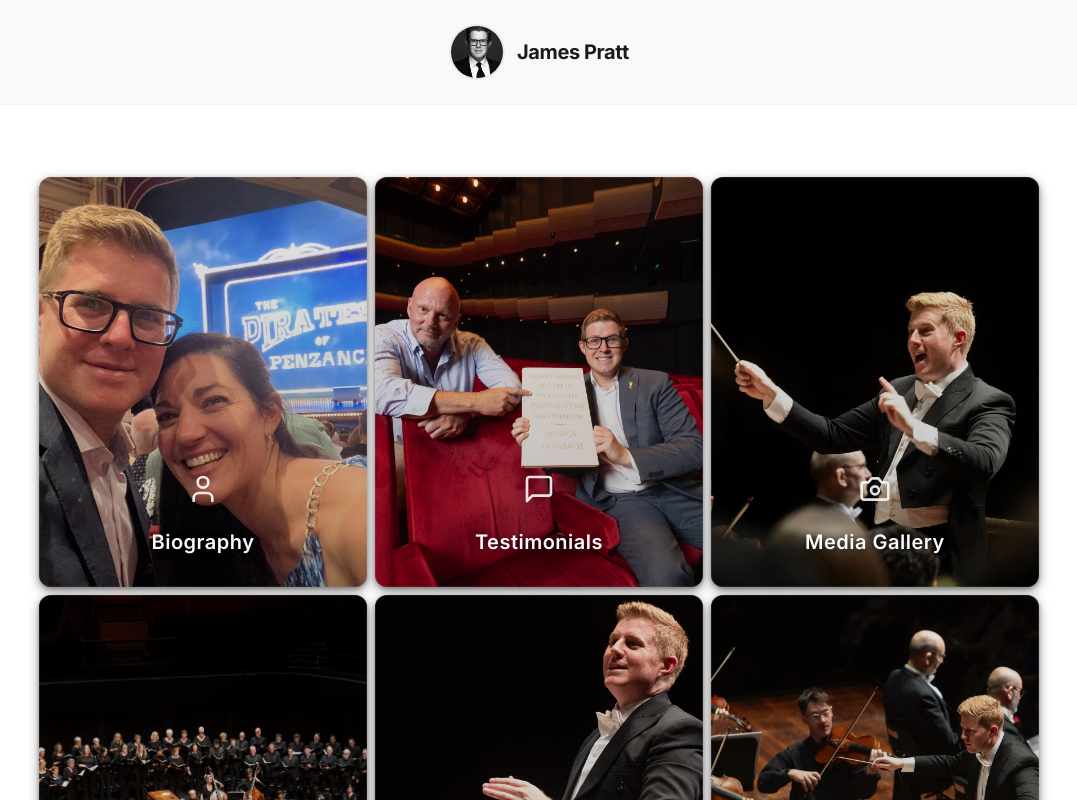
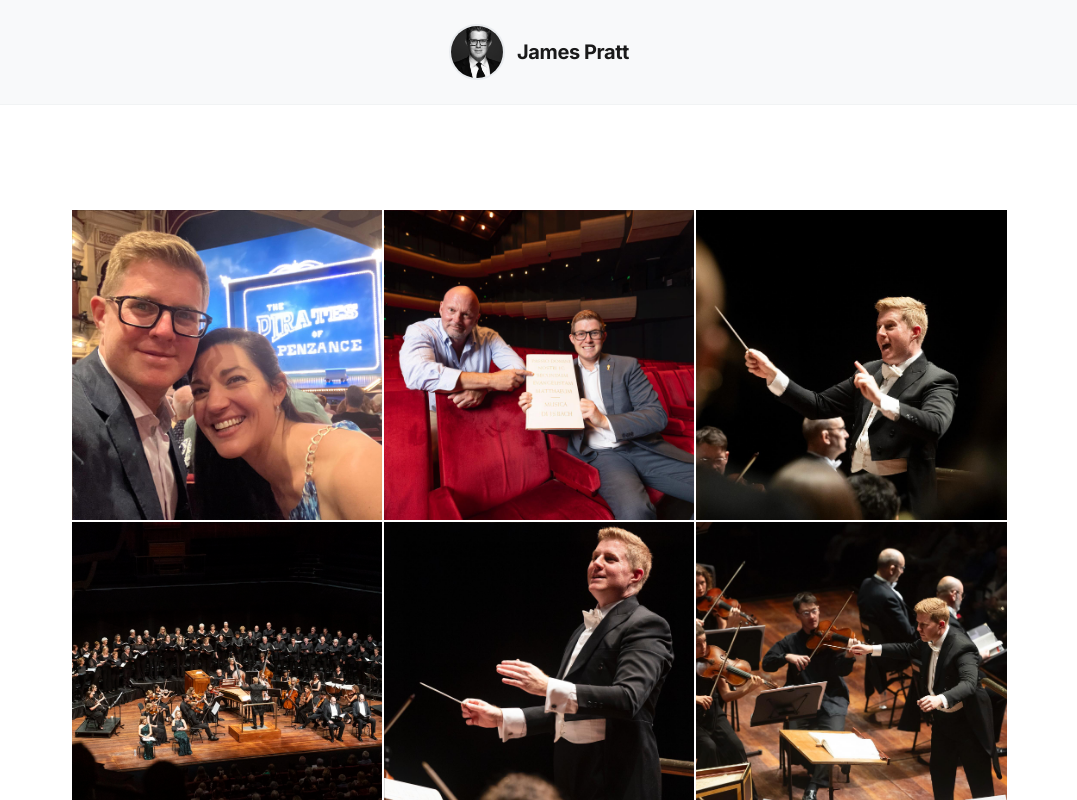
Before and after one commit to tomsembl/James-Pratt-Conductor, a React (Vite) app: page / in a window 1280 px wide. Shown: the top 800 px of the page, without its empty margins (101-1178 px from the left). Built offline with nearby package versions, Linux system fonts and the light colour scheme.

Commit message:
Use instagram home page as inspiration. remake the tiles style in that style

```diff
--- a/src/index.css
+++ b/src/index.css
@@ -728,9 +728,9 @@ img {
 
 .mosaic-grid {
   display: grid;
-  grid-template-columns: repeat(3, 1fr);
-  gap: 8px;
-  max-width: 1000px;
+  grid-template-columns: repeat(3, 1fr); /* Instagram-style 3 columns */
+  gap: 2px; /* tight gutters like Instagram */
+  max-width: 935px; /* typical Instagram grid width on desktop */
   width: 100%;
   margin-top: var(--spacing-xl);
   position: relative;
@@ -741,56 +741,29 @@ img {
 .mosaic-tile {
   position: relative;
   width: 100%;
-  aspect-ratio: 4/5;
-  border-radius: var(--border-radius);
+  aspect-ratio: 1 / 1; /* square like Instagram */
+  border-radius: 0; /* sharp corners */
   cursor: pointer;
-  display: flex;
-  align-items: flex-end;
-  justify-content: center;
+  display: block;
   overflow: hidden;
   background-size: cover;
   background-position: center;
   user-select: none;
-  box-shadow:
-    0 4px 12px rgba(0, 0, 0, 0.4),
-    0 2px 4px rgba(0, 0, 0, 0.3),
-    inset 0 0 0 1px rgba(255, 255, 255, 0.1);
-  transition: all 0.5s cubic-bezier(0.4, 0, 0.2, 1);
+  box-shadow: none; /* remove heavy shadows */
+  transition: transform 0.2s ease, filter 0.2s ease;
   z-index: 1;
-  backdrop-filter: blur(0px);
-}
-
-.mosaic-tile::before {
-  content: '';
-  position: absolute;
-  top: 0;
-  left: 0;
-  right: 0;
-  bottom: 0;
-  background: rgba(0, 0, 0, 0.1);
-  transition: all 0.3s ease;
-  z-index: 1;
-}
+}
+
+/* remove decorative inner overlay; use .tile-overlay instead */
+.mosaic-tile::before { content: none; }
 
 .mosaic-tile:hover {
-  transform: translateY(-8px) scale(1.02);
-  box-shadow:
-    0 20px 40px rgba(0, 0, 0, 0.6),
-    0 8px 16px rgba(0, 0, 0, 0.4),
-    0 0 0 1px rgba(212, 175, 55, 0.3),
-    inset 0 0 0 1px rgba(255, 255, 255, 0.2);
-  z-index: 10;
-  backdrop-filter: blur(2px);
-}
-
-.mosaic-tile:hover::before {
-  background: rgba(0, 0, 0, 0.05);
-}
-
-.mosaic-tile:active {
-  transform: translateY(-4px) scale(1.01);
-  transition: all 0.1s ease;
-}
+  transform: none; /* no lift on hover for clean Instagram feel */
+}
+
+.mosaic-tile:hover::before { content: none; }
+
+.mosaic-tile:active { transform: none; }
 
 /* Remove the old grid positioning rules */
 .mosaic-tile:nth-child(1),
@@ -818,98 +791,47 @@ img {
   left: 0;
   right: 0;
   bottom: 0;
-  background: linear-gradient(
-    to top,
-    rgba(0, 0, 0, 0.15) 0%,
-    rgba(0, 0, 0, 0.1) 40%,
-    rgba(0, 0, 0, 0.05) 70%,
-    rgba(0, 0, 0, 0) 100%
-  );
+  background: rgba(0, 0, 0, 0); /* hidden by default */
   z-index: 2;
-  transition: all 0.4s cubic-bezier(0.4, 0, 0.2, 1);
+  transition: background 0.2s ease;
 }
 
 .mosaic-tile:hover .tile-overlay {
-  background: linear-gradient(
-    to top,
-    rgba(0, 0, 0, 0.375) 0%,
-    rgba(0, 0, 0, 0.2) 40%,
-    rgba(0, 0, 0, 0.1) 70%,
-    rgba(0, 0, 0, 0.025) 100%
-  );
+  background: rgba(0, 0, 0, 0.25); /* simple dim overlay on hover */
 }
 
 .tile-content {
-  position: relative;
+  position: absolute;
+  inset: 0;
   z-index: 3;
+  display: flex;
+  align-items: center;
+  justify-content: center;
+  flex-direction: column;
+  gap: 8px;
   text-align: center;
-  color: var(--text-light-secondary);
-  padding: var(--spacing-xl);
-  width: 100%;
-  transform: translateY(0);
-  transition: transform 0.3s cubic-bezier(0.4, 0, 0.2, 1);
+  color: #fff;
+  opacity: 0;
+  transform: scale(0.98);
+  transition: opacity 0.2s ease, transform 0.2s ease;
 }
 
 .mosaic-tile:hover .tile-content {
-  transform: translateY(-4px);
-  color: var(--text-light);
-}
-
-.tile-icon {
-  margin-bottom: var(--spacing-lg);
-  display: flex;
-  justify-content: center;
-  opacity: 0.9;
-  transition: all 0.3s ease;
-}
-
-.mosaic-tile:hover .tile-icon {
   opacity: 1;
-  transform: scale(1.1);
-}
+  transform: scale(1);
+}
+
+.tile-icon { display: none; }
 
 .tile-title {
-  font-size: var(--font-size-xl);
+  font-size: 16px;
   font-weight: 600;
-  color: var(--text-light-secondary);
-  text-shadow: 0 2px 8px rgba(0, 0, 0, 0.8);
-  line-height: 1.3;
-  letter-spacing: 0.5px;
+  color: #fff;
+  letter-spacing: 0.2px;
   margin: 0;
-  transition: all 0.3s ease;
-}
-
-.mosaic-tile:hover .tile-title {
-  text-shadow: 0 4px 12px rgba(0, 0, 0, 0.9);
-  color: var(--text-light);
-}
-
-.tile-border {
-  position: absolute;
-  top: -2px;
-  left: -2px;
-  right: -2px;
-  bottom: -2px;
-  border: 2px solid transparent;
-  border-radius: var(--border-radius-lg);
-  background: linear-gradient(
-    45deg,
-    var(--accent-color) 0%,
-    transparent 25%,
-    var(--accent-color) 50%,
-    transparent 75%,
-    var(--accent-color) 100%
-  );
-  background-size: 400% 400%;
-  animation: gradientShift 6s ease infinite;
-  z-index: 0;
-  opacity: 0;
-  transition: opacity 0.4s cubic-bezier(0.4, 0, 0.2, 1);
-}
-
-.mosaic-tile:hover .tile-border {
-  opacity: 0.3;
-}
+}
+
+.tile-border { display: none; }
 
 @keyframes gradientShift {
   0%, 100% {
```
